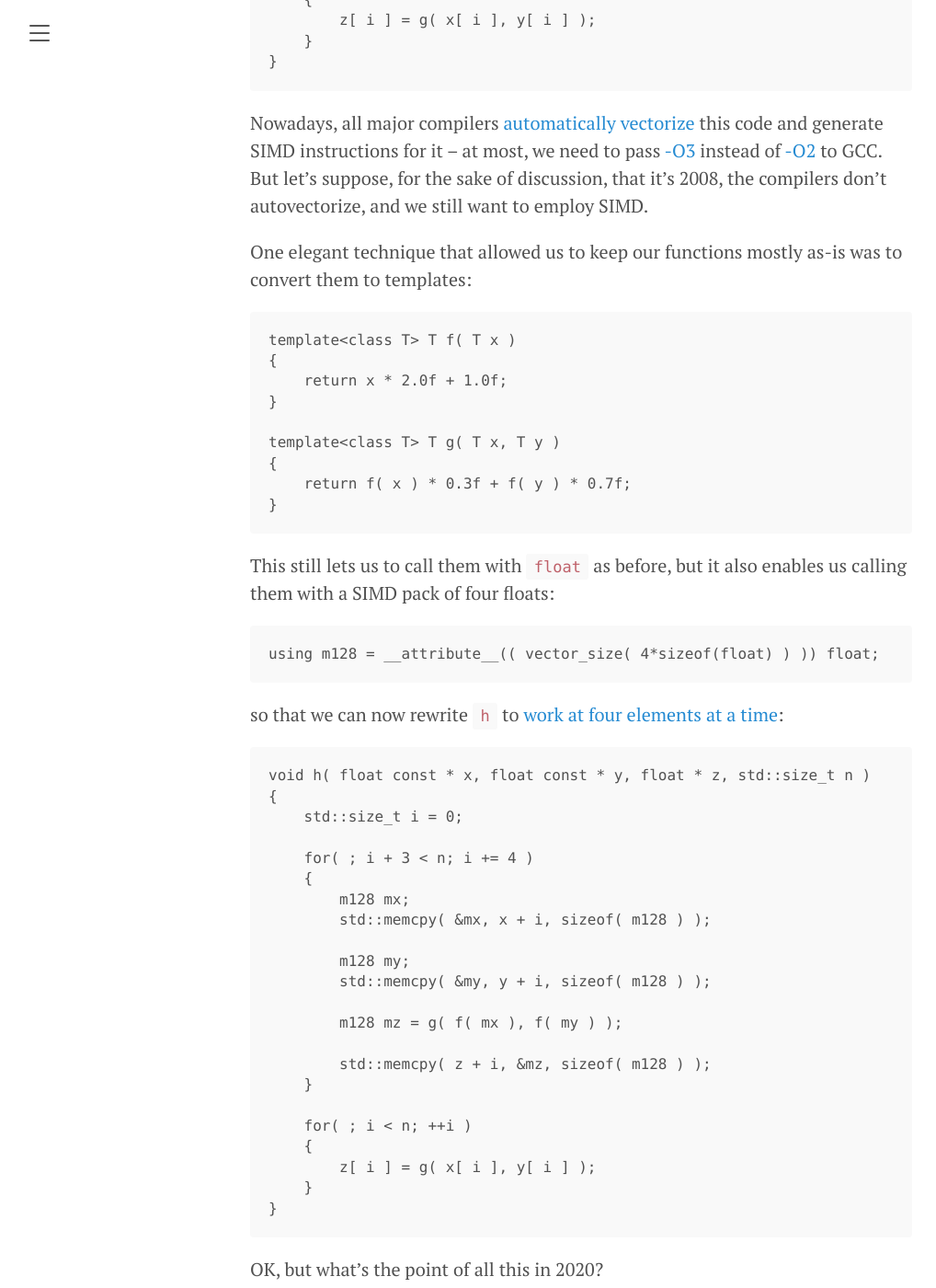
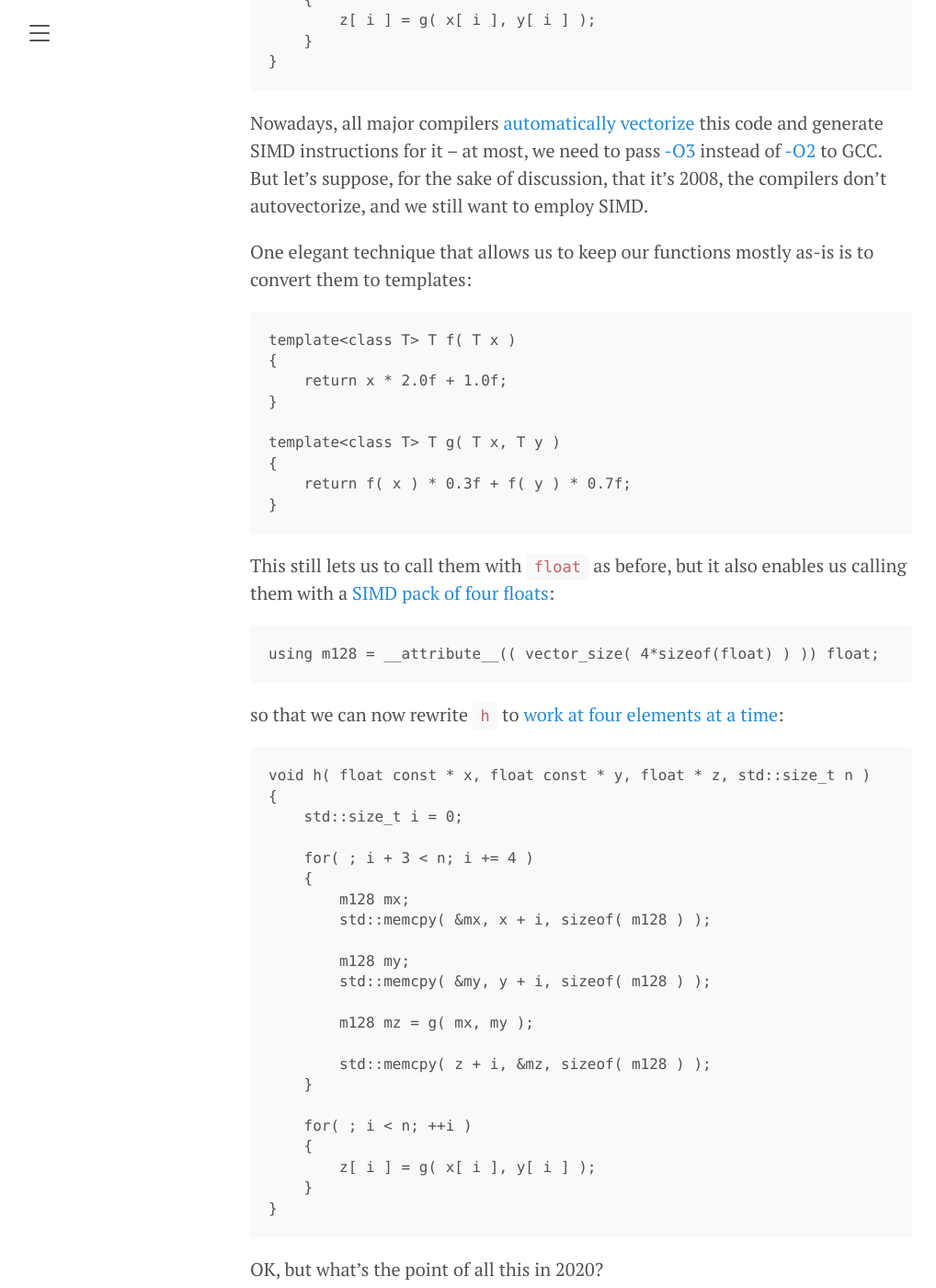
Before and after one commit to pdimov/blog, a Jekyll site: the page built from _posts/2020-09-05-from-simd-to-ast-extraction.md, in a window 1280 px wide and 1400 px high, scrolled down 722 px. Shown: the whole window at 92% size, without its empty margins (8-1026 px from the left). Built offline with Jekyll 4.4.1, drawn with Linux system fonts in a browser that asks for light colours.

Commit message:
Minor edits

````diff
--- a/_posts/2020-09-05-from-simd-to-ast-extraction.md
+++ b/_posts/2020-09-05-from-simd-to-ast-extraction.md
@@ -39,8 +39,8 @@ of [-O2](https://godbolt.org/z/63hqG4) to GCC. But let's
 suppose, for the sake of discussion, that it's 2008, the
 compilers don't autovectorize, and we still want to employ SIMD.
 
-One elegant technique that allowed us to keep our functions
-mostly as-is was to convert them to templates:
+One elegant technique that allows us to keep our functions
+mostly as-is is to convert them to templates:
 
 ```
 template<class T> T f( T x )
@@ -55,14 +55,15 @@ template<class T> T g( T x, T y )
 ```
 
 This still lets us to call them with `float` as before, but
-it also enables us calling them with a SIMD pack of four floats:
+it also enables us calling them with a
+[SIMD pack of four floats](https://gcc.gnu.org/onlinedocs/gcc/Vector-Extensions.html):
 
 ```
 using m128 = __attribute__(( vector_size( 4*sizeof(float) ) )) float;
 ```
 
 so that we can now rewrite `h` to
-[work at four elements at a time](https://godbolt.org/z/8jEc4r):
+[work at four elements at a time](https://godbolt.org/z/zh3Tbv):
 
 ```
 void h( float const * x, float const * y, float * z, std::size_t n )
@@ -77,7 +78,7 @@ void h( float const * x, float const * y, float * z, std::size_t n )
         m128 my;
         std::memcpy( &my, y + i, sizeof( m128 ) );
 
-        m128 mz = g( f( mx ), f( my ) );
+        m128 mz = g( mx, my );
 
         std::memcpy( z + i, &mz, sizeof( m128 ) );
     }
````
